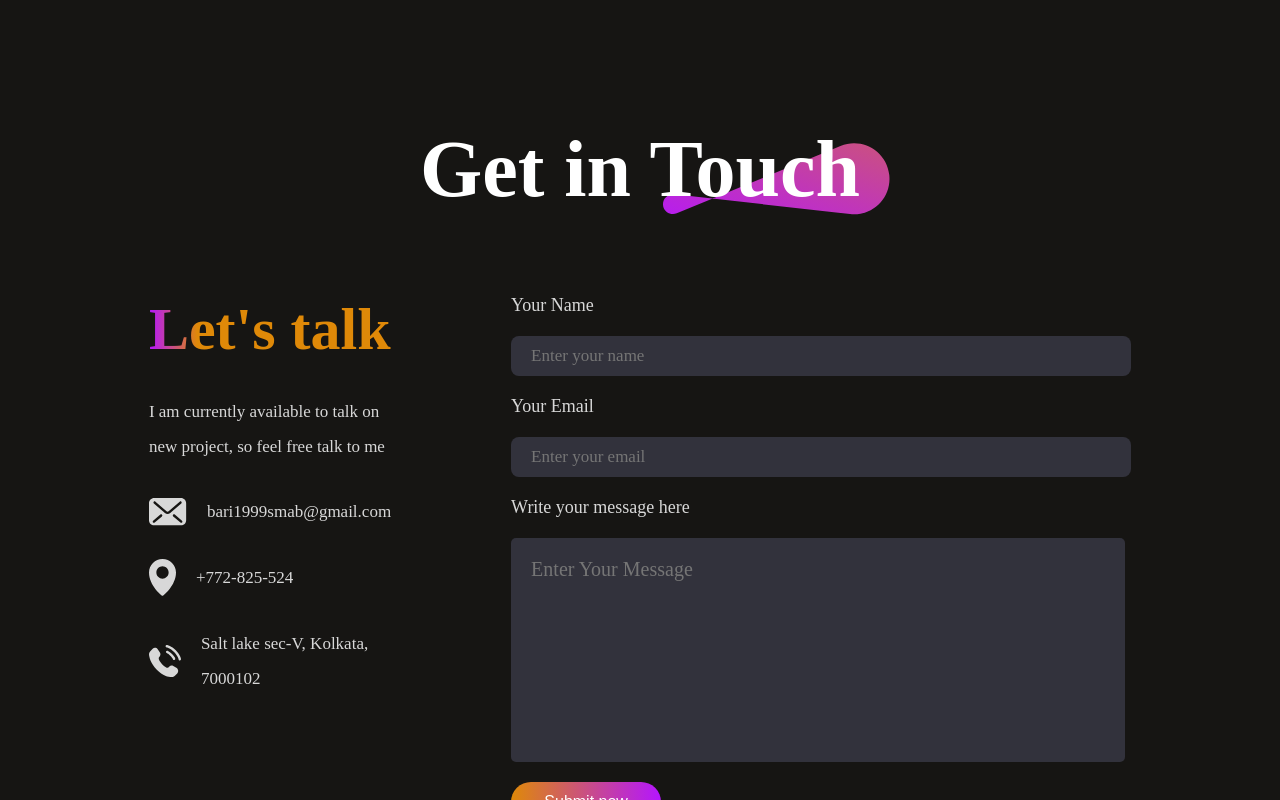
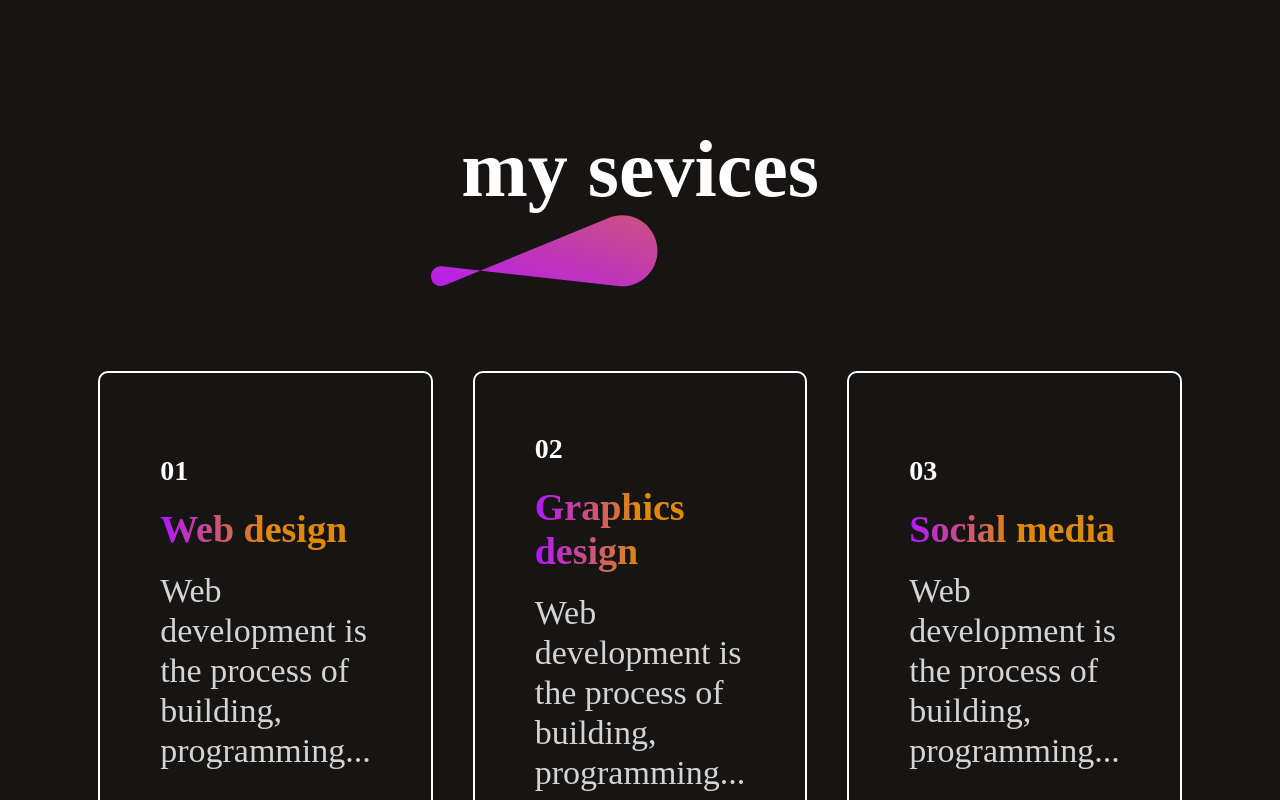
Before and after one commit to bari199/portfolioV2, a React (Vite) app in the folder frontend/: page / in a window 1280 px wide. Shown: the part 1820-2620 px from the top of the page. Built offline with nearby package versions, Linux system fonts and the light colour scheme.

Commit message:
modify service pages

```diff
--- a/frontend/src/App.jsx
+++ b/frontend/src/App.jsx
@@ -2,6 +2,7 @@ import React from "react";
 import Navbar from "./components/Navbar/navbar";
 import Hero from "./components/Hero/Hero";
 import About from "./components/About/About";
+import Services from "./components/Services/Services";
 import Contact from "./components/Contact/Contact";
 import Footer from "./components/Footer/Footer";
 
@@ -11,6 +12,7 @@ const App = () => {
       <Navbar />
       <Hero />
       <About />
+      <Services/>
       <Contact />
       <Footer/>
     </div>
```
